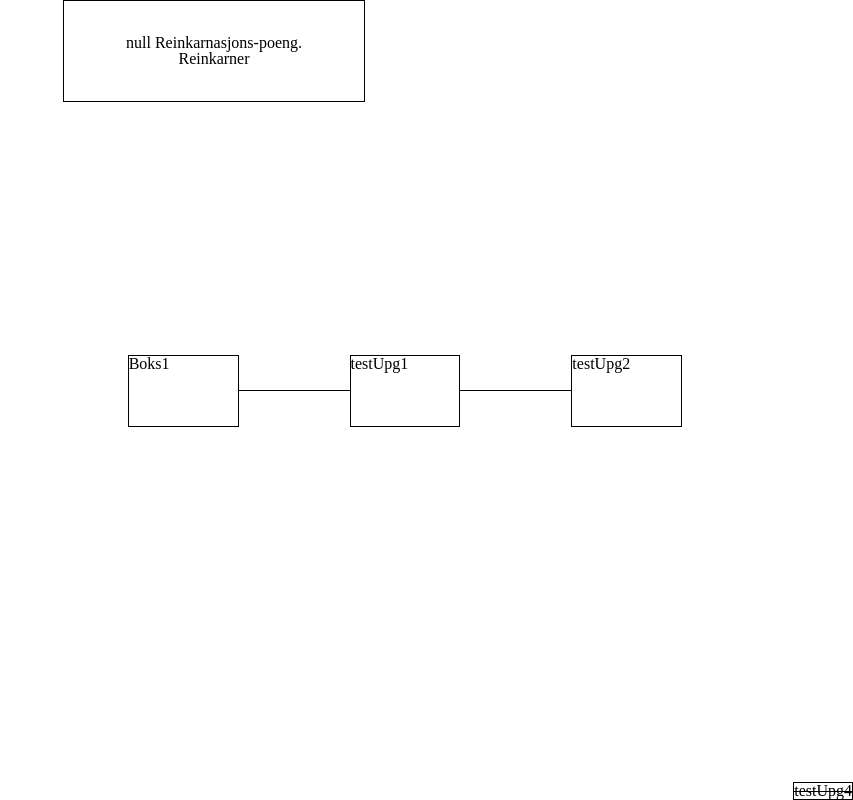
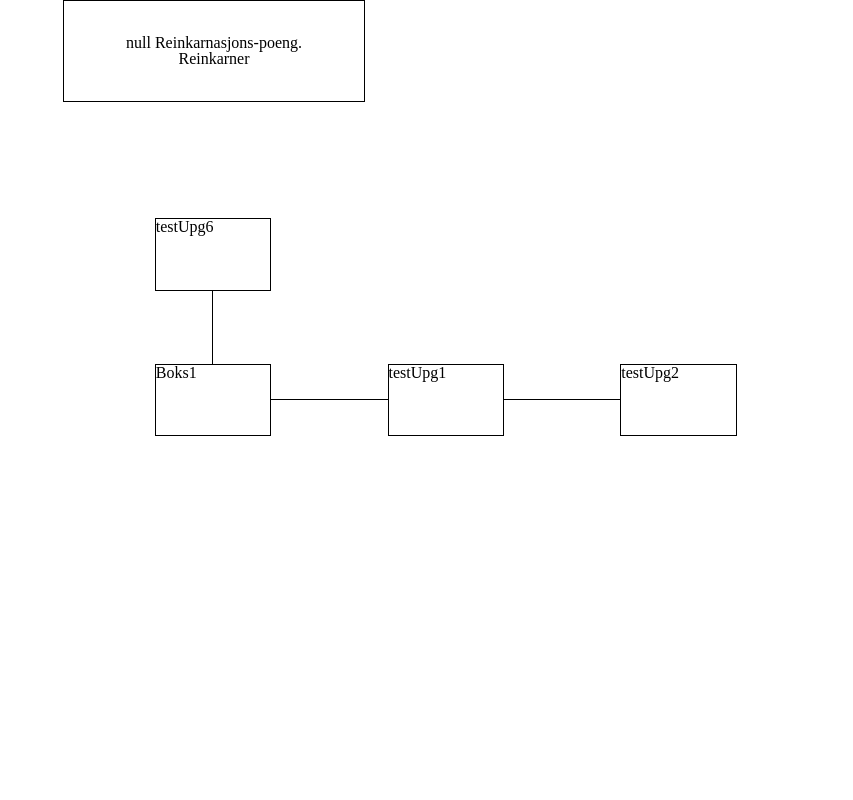
Before and after one commit to VetleViking/CSS-Clicker, a plain HTML site: page reinkarnasjon.html in a window 1280 px wide. Shown: the whole page, without its empty margins (427-1280 px from the left). Drawn offline with Linux system fonts and the light colour scheme.

Commit message:
Reincarnation upgrade tree layout finished

```diff
--- a/css/reincarnation.css
+++ b/css/reincarnation.css
@@ -18,6 +18,8 @@
     width: 100%;
     height: 100vh;
     display: grid;
+    justify-content: center;
+    align-items: center;
     grid-template-columns: repeat(11, 1fr);
     grid-template-rows: repeat(11, 1fr);
 }
--- a/js/reincarnation.js
+++ b/js/reincarnation.js
@@ -8,10 +8,6 @@ let gridRow = 0;
 let direction;
 
 window.addEventListener("load", () => reincarnateOpen());
-
-function reincarnateOpen() {
-    reincarnationPointsDiv.innerHTML = localStorage.getItem("reincarnationPoints") + " Reinkarnasjons-poeng.";
-}
 
 setupUpgTree({
     title: "testUpg1",
@@ -77,6 +73,11 @@ function setupUpgTree(options) {
     let X = parseInt(localStorage.getItem(options.previousUpg + "X"));
     let Y = parseInt(localStorage.getItem(options.previousUpg + "Y"));
 
+    if (!Number.isInteger(Y) || !Number.isInteger(X)) {
+        console.log("Woopsie dwoopsie, fowige upgwade eksistewew ikke (baaaka) Fåw ikke plassert " + options.name + " Gomenasai userchan UwU");
+        return;
+    }
+
     direction = checkCoords(options.direction, X, Y, 2);
 
     if (gridColumn < 1 || gridRow < 1 || gridColumn > 11 || gridRow > 11) {
@@ -140,7 +141,7 @@ function checkCoords(direction, X, Y) {
     }
 
     for (let i = 0; i < occupiedUpgCoords.length; i++) {
-        if (occupiedUpgCoords[i] == ([gridColumn, gridRow].toString())) {
+        if (occupiedUpgCoords[i] == [gridColumn, gridRow].toString()) {
             direction = allDirections[allDirections.indexOf(direction) + 1];
             if (direction == undefined) {
                 direction = allDirections[0];
@@ -151,3 +152,7 @@ function checkCoords(direction, X, Y) {
 
     return direction;
 }
+
+function reincarnateOpen() {
+    reincarnationPointsDiv.innerHTML = localStorage.getItem("reincarnationPoints") + " Reinkarnasjons-poeng.";
+}
--- a/reinkarnasjon.html
+++ b/reinkarnasjon.html
@@ -9,9 +9,8 @@
         <title>CSS typer</title>
     </head>
     <body>
-
         <div class="boksDiv" id="upgTree">
-        <div class="boks1 upgTreeBox">Boks1</div>
+            <div class="boks1 upgTreeBox infoBox" onclick="kjøpeReincarnationUpg(firstUpg)">Boks1<span class="tooltip">Yei</span></div>
         </div>
 
         <div class="reincarnationBox">
```
Also changed, not shown: 1 other file. Lines whose indentation alone changed are shown as unchanged.
